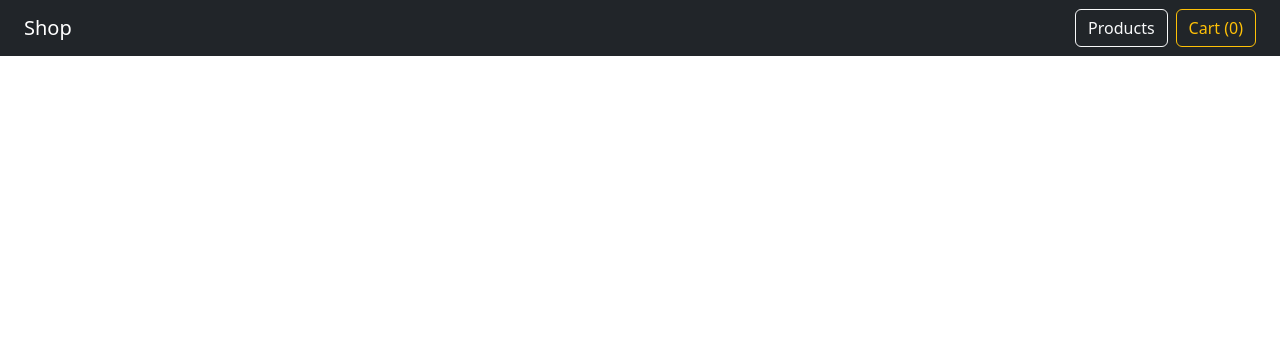
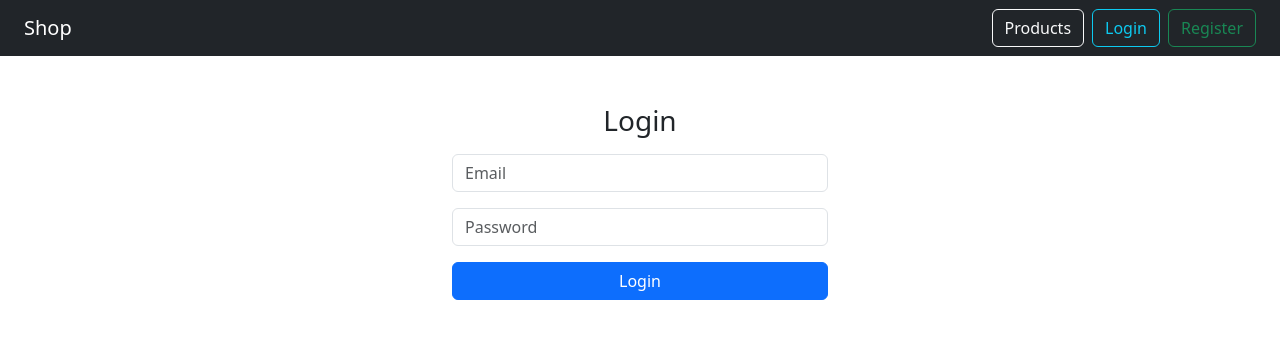
Before and after one commit to Mumbi286/shopping_p4_project, a React (Create React App) app in the folder client/: page /login in a window 1280 px wide. Shown: the top 338 px of the page. Built offline with nearby package versions, Linux system fonts and the light colour scheme.

Commit message:
added auth pages and protected routes

```diff
--- a/client/src/App.js
+++ b/client/src/App.js
@@ -3,7 +3,9 @@ import { BrowserRouter as Router, Routes, Route } from "react-router-dom";
 
 import { CartProvider } from "./context/CartContext";
 import { ThemeProvider } from "./context/ThemeContext";
+import { AuthProvider } from "./context/AuthContext";
 
+import ProtectedRoute from "./components/ProtectedRoute";
 import Navbar from "./components/Navbar";
 
 import Home from "./pages/Home";
@@ -11,22 +13,46 @@ import Products from "./pages/Products";
 import ProductDetail from "./pages/ProductDetail";
 import Cart from "./pages/Cart";
 import Checkout from "./pages/Checkout";
+import Login from "./pages/auth/Login";
+import Register from "./pages/auth/Register";
 
 export default function App() {
   return (
     <ThemeProvider>
+      <AuthProvider>
         <CartProvider>
           <Router>
             <Navbar />
+
             <Routes>
               <Route path="/" element={<Home />} />
               <Route path="/products" element={<Products />} />
               <Route path="/product/:id" element={<ProductDetail />} />
-            <Route path="/cart" element={<Cart />} />
-            <Route path="/checkout" element={<Checkout />} />
+
+              <Route path="/login" element={<Login />} />
+              <Route path="/register" element={<Register />} />
+
+              <Route
+                path="/cart"
+                element={
+                  <ProtectedRoute>
+                    <Cart />
+                  </ProtectedRoute>
+                }
+              />
+
+              <Route
+                path="/checkout"
+                element={
+                  <ProtectedRoute>
+                    <Checkout />
+                  </ProtectedRoute>
+                }
+              />
             </Routes>
           </Router>
         </CartProvider>
+      </AuthProvider>
     </ThemeProvider>
   );
 }
--- a/client/src/components/Navbar.js
+++ b/client/src/components/Navbar.js
@@ -1,9 +1,11 @@
 import { Link } from "react-router-dom";
 import { useContext } from "react";
 import { CartContext } from "../context/CartContext";
+import { AuthContext } from "../context/AuthContext";
 
 export default function Navbar() {
   const { cartItems } = useContext(CartContext);
+  const { user, logout } = useContext(AuthContext);
 
   return (
     <nav className="navbar navbar-dark bg-dark px-4">
@@ -11,9 +13,22 @@ export default function Navbar() {
 
       <div>
         <Link className="btn btn-outline-light me-2" to="/products">Products</Link>
-        <Link className="btn btn-outline-warning" to="/cart">
-          Cart ({cartItems.length})
-        </Link>
+
+        {!user ? (
+          <>
+            <Link className="btn btn-outline-info me-2" to="/login">Login</Link>
+            <Link className="btn btn-outline-success" to="/register">Register</Link>
+          </>
+        ) : (
+          <>
+            <Link className="btn btn-outline-warning me-2" to="/cart">
+              Cart ({cartItems.length})
+            </Link>
+            <button className="btn btn-danger" onClick={logout}>
+              Logout
+            </button>
+          </>
+        )}
       </div>
     </nav>
   );
--- /dev/null
+++ b/client/src/components/ProtectedRoute.js
@@ -0,0 +1,13 @@
+import { useContext } from "react";
+import { Navigate } from "react-router-dom";
+import { AuthContext } from "../context/AuthContext";
+
+export default function ProtectedRoute({ children }) {
+  const { user } = useContext(AuthContext);
+
+  if (!user) {
+    return <Navigate to="/login" />;
+  }
+
+  return children;
+}
--- /dev/null
+++ b/client/src/context/AuthContext.js
@@ -0,0 +1,25 @@
+import { createContext, useState } from "react";
+
+export const AuthContext = createContext();
+
+export function AuthProvider({ children }) {
+  const [user, setUser] = useState(null);
+
+  const login = (email) => {
+    setUser({ email });
+  };
+
+  const logout = () => {
+    setUser(null);
+  };
+
+  const register = (email) => {
+    setUser({ email });
+  };
+
+  return (
+    <AuthContext.Provider value={{ user, login, logout, register }}>
+      {children}
+    </AuthContext.Provider>
+  );
+}
--- /dev/null
+++ b/client/src/pages/auth/Login.js
@@ -0,0 +1,43 @@
+import { useContext, useState } from "react";
+import { AuthContext } from "../../context/AuthContext";
+import { useNavigate } from "react-router-dom";
+
+export default function Login() {
+  const [email, setEmail] = useState("");
+  const { login } = useContext(AuthContext);
+  const navigate = useNavigate();
+
+  const handleSubmit = (e) => {
+    e.preventDefault();
+    login(email);
+    navigate("/");
+  };
+
+  return (
+    <div className="container mt-5" style={{ maxWidth: "400px" }}>
+      <h3 className="mb-3 text-center">Login</h3>
+
+      <form onSubmit={handleSubmit}>
+        <input
+          type="email"
+          className="form-control mb-3"
+          placeholder="Email"
+          required
+          value={email}
+          onChange={e => setEmail(e.target.value)}
+        />
+
+        <input
+          type="password"
+          className="form-control mb-3"
+          placeholder="Password"
+          required
+        />
+
+        <button className="btn btn-primary w-100">
+          Login
+        </button>
+      </form>
+    </div>
+  );
+}
--- /dev/null
+++ b/client/src/pages/auth/Register.js
@@ -0,0 +1,43 @@
+import { useContext, useState } from "react";
+import { AuthContext } from "../../context/AuthContext";
+import { useNavigate } from "react-router-dom";
+
+export default function Register() {
+  const [email, setEmail] = useState("");
+  const { register } = useContext(AuthContext);
+  const navigate = useNavigate();
+
+  const handleSubmit = (e) => {
+    e.preventDefault();
+    register(email);
+    navigate("/");
+  };
+
+  return (
+    <div className="container mt-5" style={{ maxWidth: "400px" }}>
+      <h3 className="mb-3 text-center">Register</h3>
+
+      <form onSubmit={handleSubmit}>
+        <input
+          type="email"
+          className="form-control mb-3"
+          placeholder="Email"
+          required
+          value={email}
+          onChange={e => setEmail(e.target.value)}
+        />
+
+        <input
+          type="password"
+          className="form-control mb-3"
+          placeholder="Password"
+          required
+        />
+
+        <button className="btn btn-success w-100">
+          Register
+        </button>
+      </form>
+    </div>
+  );
+}
```
Lines whose indentation alone changed are shown as unchanged.
